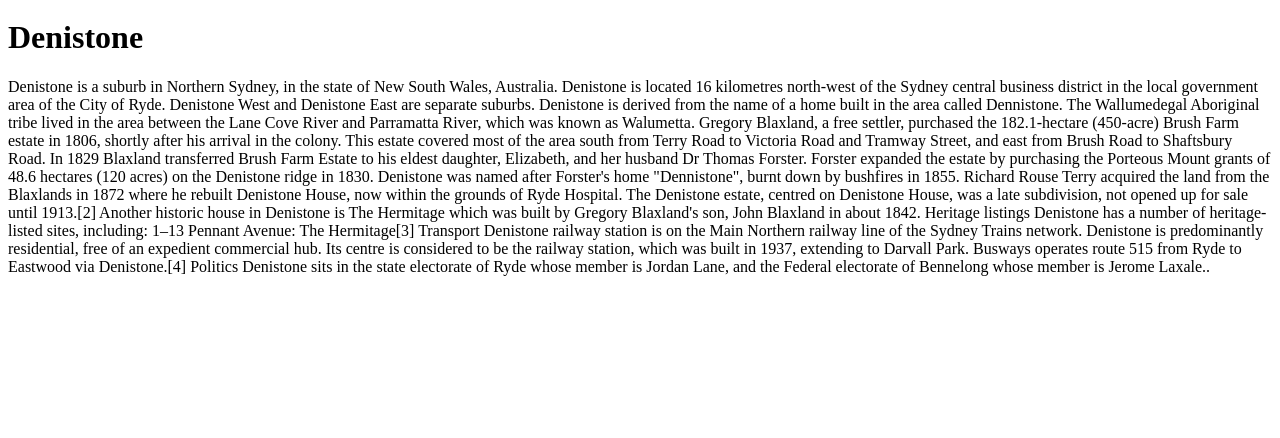
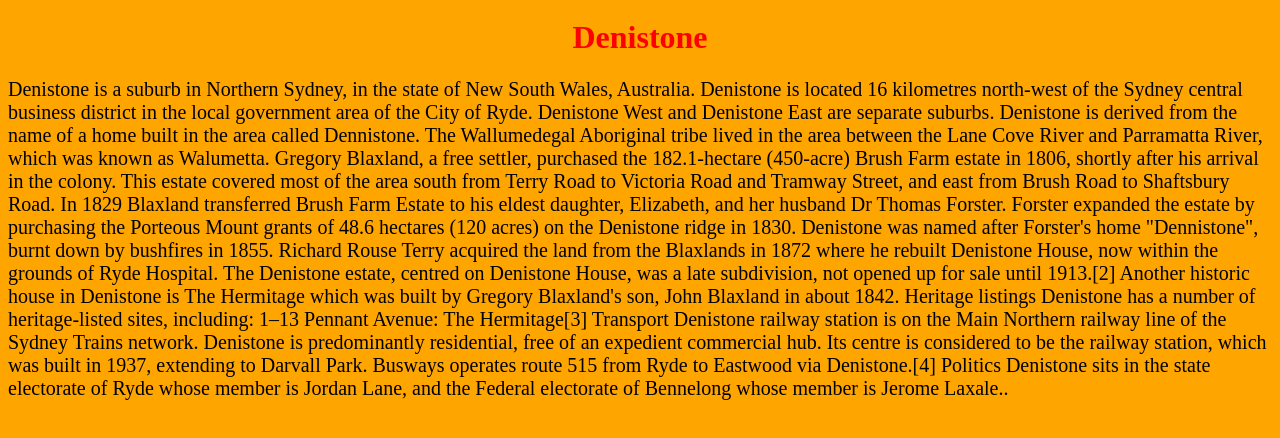
Before and after one commit to KingOfPopMJ1/KingOfPopMJ1.github.io, a plain HTML site: page denistone.html in a window 1280 px wide. Shown: the part 314-752 px from the top of the page. Drawn offline with Linux system fonts and the light colour scheme.

Commit message:
changed styles AGAIN

```diff
--- a/denistone.html
+++ b/denistone.html
@@ -3,6 +3,21 @@
 
 <head>
   <title>KNT</title>
+  <style>
+    body {
+      background-color: orange;
+    }
+
+    h1 {
+      color: red;
+      text-align: center;
+    }
+
+    p {
+      font-family: 'Times New Roman', Times, serif;
+      font-size: 20px;
+    }
+  </style>
 </head>
 
 <body>
```
Also changed, not shown: leightonfield.html (+21 -1 lines), warrawee.html (+15 -0 lines).
